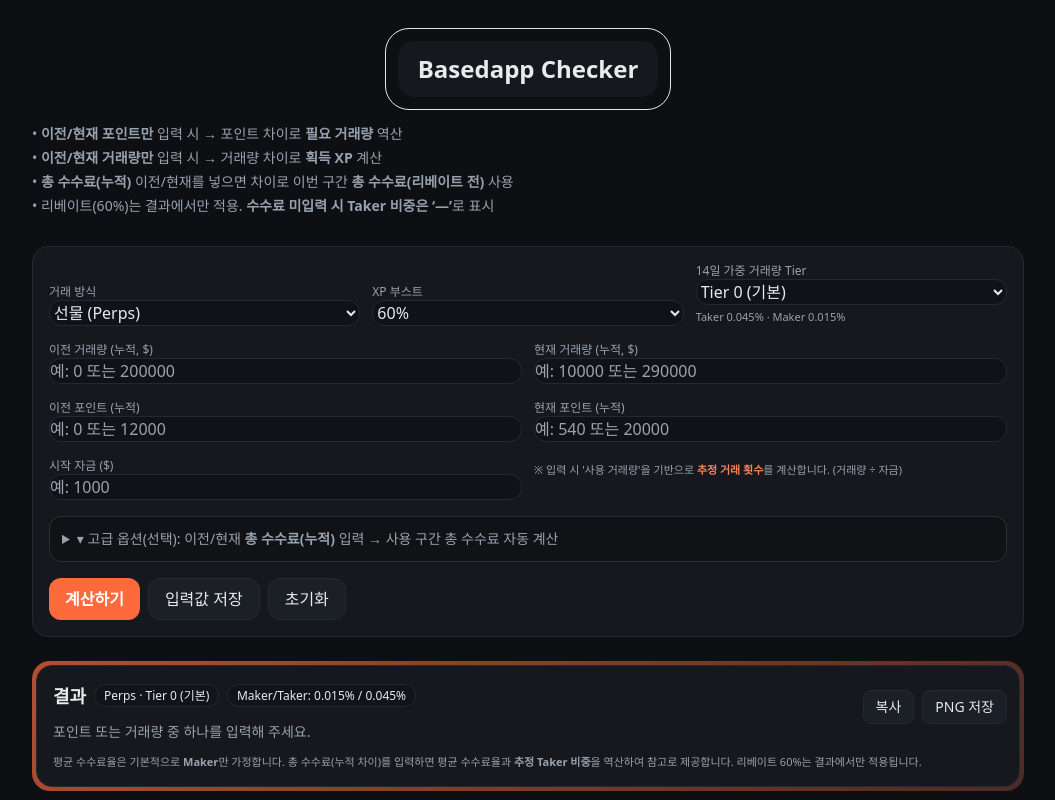
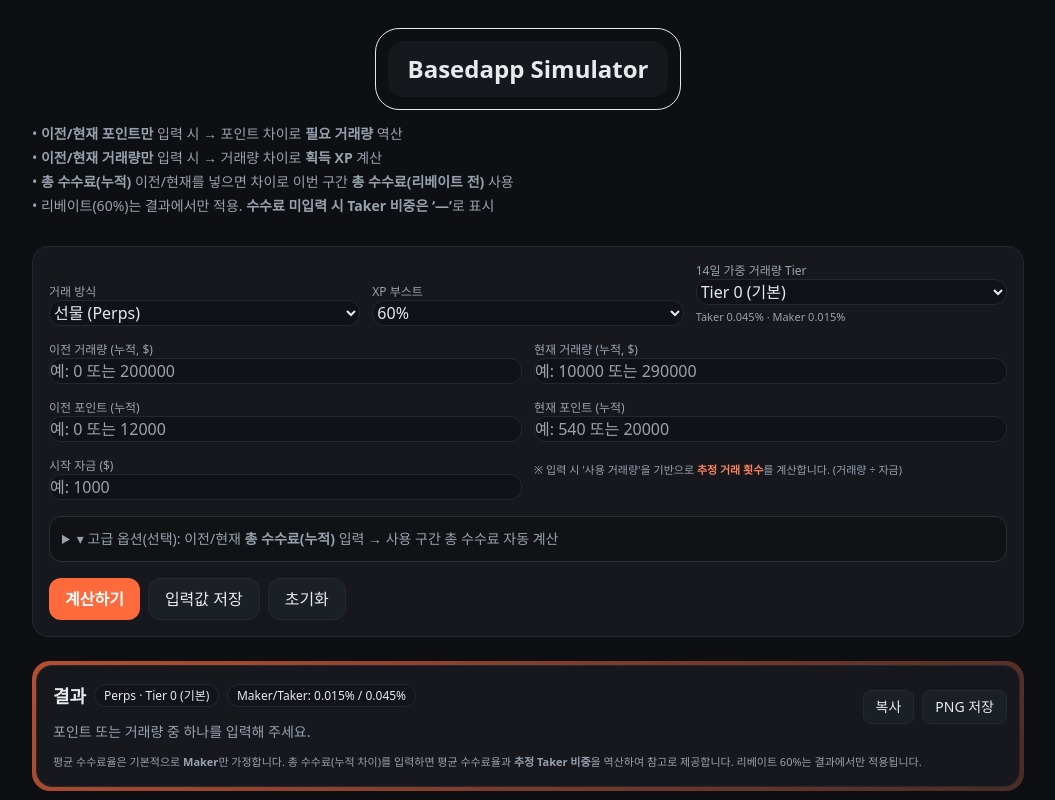
Before and after one commit to apoora404/Based, a plain HTML site: page index.html in a window 1280 px wide. Both pictures are taken after a click on the button "복사". Shown: the top 800 px of the page, without its empty margins (112-1167 px from the left). Drawn offline with nearby package versions, Linux system fonts and the light colour scheme.

Commit message:
Update index.html

```diff
--- a/index.html
+++ b/index.html
@@ -62,7 +62,7 @@
   <header class="max-w-5xl mx-auto px-4 py-7">
     <div class="rounded-3xl border border-[var(--accent)]/60 p-3 mx-auto w-fit">
       <div class="rounded-2xl px-5 py-3 bg-[var(--panel)] text-center">
-        <h1 class="text-2xl font-semibold">Basedapp Checker</h1>
+        <h1 class="text-2xl font-semibold">Basedapp Simulator</h1>
       </div>
     </div>
     <p class="mt-3 muted text-sm leading-6">
@@ -348,7 +348,7 @@
       const r=_lastResult;
       const takerLine = (r.takerShareVal==null) ? "— (수수료 입력 필요)" : `${d2(r.takerShareVal*100)} %`;
       const lines=[
-        `=== Basedapp Checker — 결과 요약 ===`, `모드: ${r.mode} · ${r.tier} · Boost ${r.boost}%`, `수수료(M/T): ${(r.makerFee*100).toFixed(3)}% / ${(r.takerFee*100).toFixed(3)}%`, ``,
+        `=== Basedapp Simulator — 결과 요약 ===`, `모드: ${r.mode} · ${r.tier} · Boost ${r.boost}%`, `수수료(M/T): ${(r.makerFee*100).toFixed(3)}% / ${(r.takerFee*100).toFixed(3)}%`, ``,
         `사용 거래량: ${d2(r.usedVol)} $`, `획득 XP: ${d2(r.usedPts)} XP`, `XP 효율: ${d4(r.xpEfficiency)} XP/$`, `1 XP당 거래량: ${d4(r.volPerXp)} $/XP`, ``,
         `총 수수료(리베이트 전): ${d2(r.feeGross)} $`, `평균 수수료율: ${d4(r.avgFeeRate*100)} %`, `추정 Taker 비중: ${takerLine}`,
         `셀프레퍼럴 수익(${Math.round(r.rebateRate*100)}%): ${d2(r.rebateAmt)} $`, `실제 낸 수수료(리베이트 후): ${d2(r.feeNet)} $`,
@@ -387,15 +387,15 @@
       document.body.appendChild(wrap);
       const canvas=await html2canvas(wrap,{ backgroundColor:'#0e0f12', scale:2, useCORS:true });
       const dataURL=canvas.toDataURL('image/png');
-      const a=document.createElement('a'); a.href=dataURL; a.download='basedapp_checker_result.png';
+      const a=document.createElement('a'); a.href=dataURL; a.download='basedapp_Simulator_result.png';
       document.body.appendChild(a); a.click(); document.body.removeChild(a); document.body.removeChild(wrap);
       const b=$("saveImg"); const t=b.textContent; b.textContent="저장됨 ✅"; setTimeout(()=>b.textContent=t,1200);
     }
 
     const KEYS=["mode","boost","tier","prevVol","currVol","prevPts","currPts","prevFeeGross","currFeeGross","startCapital"];
-    const saveInputs=()=>{ const obj={}; KEYS.forEach(k=>obj[k]=$(k).value); localStorage.setItem("basedapp_checker_v2",JSON.stringify(obj)); };
+    const saveInputs=()=>{ const obj={}; KEYS.forEach(k=>obj[k]=$(k).value); localStorage.setItem("basedapp_Simulator_v2",JSON.stringify(obj)); };
     function loadInputs(){
-      const raw=localStorage.getItem("basedapp_checker_v2"); if(!raw) return;
+      const raw=localStorage.getItem("basedapp_Simulator_v2"); if(!raw) return;
       try{ const obj=JSON.parse(raw); if(obj.mode) $("mode").value=obj.mode; populateTier();
         KEYS.forEach(k=>{ if(obj[k]!==undefined && k!=="mode") $(k).value=obj[k]; }); updateFeeHint();
       }catch(e){}
```
